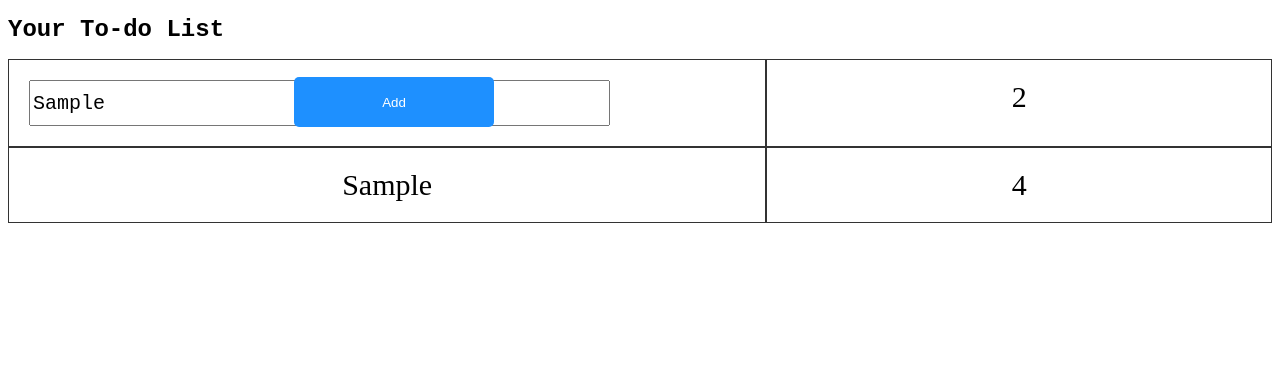
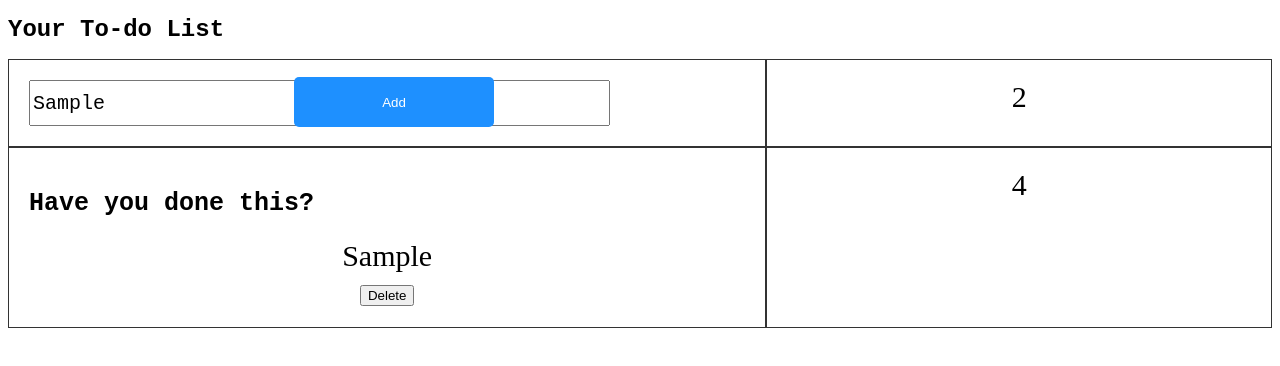
Before and after one commit to anasrul03/html-css-class, a plain HTML site: page html-css/index.html in a window 1280 px wide. Both pictures are taken after typing "Sample" into the empty fields and a click on the button "Add". Drawn offline with Linux system fonts and the light colour scheme.

Commit message:
Updated array with objects

```diff
--- a/html-css/index.css
+++ b/html-css/index.css
@@ -2,6 +2,12 @@ h1 {
   font-family: "Courier New", Courier, monospace;
   font-weight: bold;
   font-size: 1.5em;
+}
+
+h2 {
+  font-family: "Courier New", Courier, monospace;
+  font-size: 25px;
+  text-align: left;
 }
 
 .grid-container {
@@ -31,8 +37,15 @@ h1 {
   min-height: 40px;
   line-height: 20px;
 }
-
+#render_element {
+  text-align: left;
+  font-family: "Courier New", Courier, monospace;
+  font-size: large;
+}
 button {
+  position: relative;
+}
+.addButton {
   position: absolute;
   top: 0;
   border-radius: 5px;
--- a/html-css/index.html
+++ b/html-css/index.html
@@ -17,11 +17,15 @@
     <div class="grid-container">
       <div class="grid-item">
         <!-- <label for=""> Insert your to-do list here</label> -->
+
         <input type="text" id="inputText" placeholder="What to do?" />
-        <button onclick="buttonClick()">Add</button>
+        <button class="addButton" onclick="buttonClick()">Add</button>
       </div>
       <div class="grid-item">2</div>
-      <div class="grid-item"><div id="render_element"></div></div>
+      <div class="grid-item">
+        <h2>Have you done this?</h2>
+        <div id="render_element"></div>
+      </div>
       <div class="grid-item">4</div>
     </div>
 
--- a/html-css/index.js
+++ b/html-css/index.js
@@ -6,30 +6,92 @@ console.log("javascript is connected!");
 // };
 let todoList = [];
 let renderElement = document.getElementById("render_element");
+// var isChecked = false;
+var defaultId = 0;
 
 function buttonClick() {
-  const input = document.getElementById("inputText").value;
+  var generatingId = createID();
+  var task = document.getElementById("inputText").value;
+  var valueElement = document.createElement("span");
+  var divElemnt = document.createElement("div");
+  var displayList = document.getElementById("render_element");
+  var deleteButton = document.createElement("button");
+  let userObj = { task: task, id: generatingId };
+
   // b = input.value;
   console.log("ButtonisCLICK!");
-  console.log(input);
-  todoList.push(input);
+
+  todoList.push(userObj);
+
+  console.log(task);
   console.log(todoList);
 
   //render elements
-  var valueElement = document.createElement("span");
-  valueElement.innerText = input;
+  valueElement.innerText = task;
   renderElement.appendChild(valueElement);
-  console.log(valueElement);
+  renderElement.setAttribute("id", generatingId);
+  // console.log(valueElement);
+  displayList.appendChild(divElemnt);
 
-  var divElemnt = document.createElement("div");
-  var displayList = document.getElementById("render_element");
-  displayList.appendChild(divElemnt);
+  deleteButton.innerText = "Delete";
+  renderElement.appendChild(deleteButton);
+  deleteButton.setAttribute("id", generatingId);
+
+  deleteButton.addEventListener("click", function () {
+    deleteFromList();
+
+    console.log("The id for this task is " + generatingId);
+  });
+  // document.body.appendChild(deleteButton);
+
+  // console.log(deleteButton);
+  //delete button
+}
+
+//render TodoList Display
+// function displayTodoList() {
+//   console.log("displayTodoList is called");
+//   const list = document.querySelector(".js-todo-list");
+//   const isChecked = todo.checked ? "done" : "";
+//   const node = document.createElement("li");
+//   node.setAttribute("class", `todo-item ${isChecked}`);
+//   node.setAttribute("data-key", todo.id);
+
+//   node.innerHTML = `
+//     <input id="${todo.id}" type="checkbox"/>
+//     <label for="${todo.id}" class="tick js-tick"></label>
+//     <span>${todo.text}</span>
+//     <button class="delete-todo js-delete-todo">
+//     <svg><use href="#delete-icon"></use></svg>
+//     </button>
+//   `;
+
+//   list.append(node);
+// }
+
+//Delete from Array todoList
+
+function deleteFromList() {
+  console.log("deleteButtonClick");
+  // var i = todoList.indexOf(input);
+  var getID = todoList.getElementById();
+
+  console.log(getID);
+  // console.log(i);
+  // console.log(getID);
 }
 
 function myFunction() {
   var x = document.getElementById("inputText").value;
   document.getElementById("demo").innerHTML = x;
 }
+
+var createID = () => {
+  var uniqID = "id" + Math.random().toString(16).slice(2);
+
+  console.log("the id for this task is " + uniqID);
+  return uniqID;
+};
 // const lalaa = () =>{
 
 //     const input = document.getElementById('nameText').value;
```
Also changed, not shown: html-css/example-Javascript.html (deleted, +0 -30 lines).
